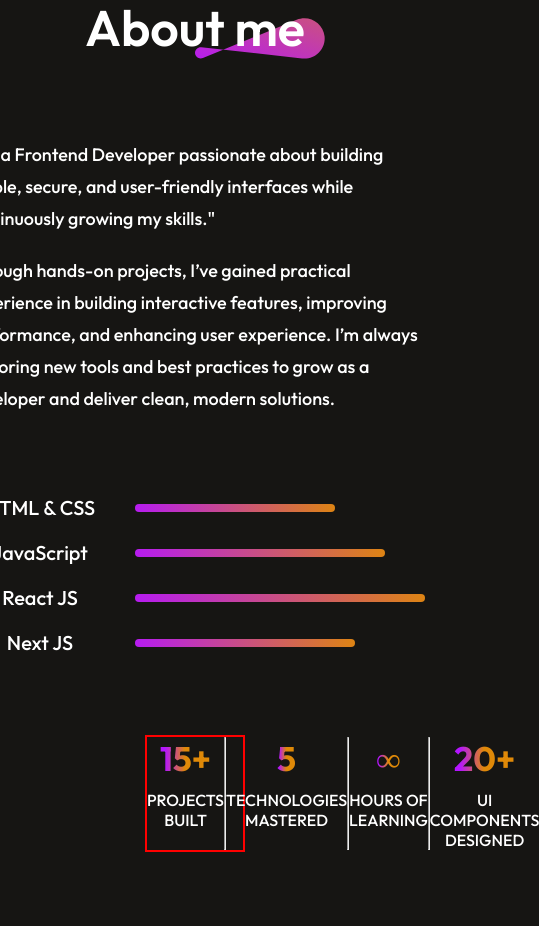
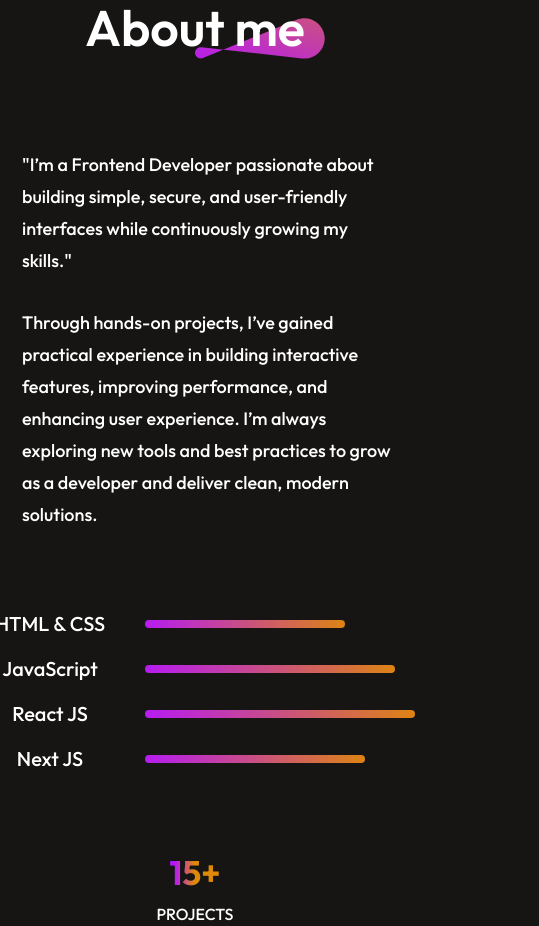
Before and after one commit to AGpeter2018/my-portfolio, a React (Vite) app: page / in a window 390 px wide. Shown: the part 1060-1986 px from the top of the page, 539 px wide, since content can reach past the window. Built offline with nearby package versions, Linux system fonts and the light colour scheme.

Commit message:
added style on icon

```diff
--- a/src/components/about-component/about.style.css
+++ b/src/components/about-component/about.style.css
@@ -41,6 +41,14 @@
   gap: 20px;
   font-size: 24px;
   font-weight: 500;
+}
+
+.about-info p {
+  width: 90%;
+  padding-top: 10px;
+  padding-left: 25px;
+  /* text-align: center; */
+  margin: 0 auto;
 }
 
 @media (max-width: 768px) {
--- a/src/components/achievement-component/achievement.component.css
+++ b/src/components/achievement-component/achievement.component.css
@@ -1,8 +1,13 @@
 .about-achievements {
   display: flex;
+  justify-content: center;
+  align-items: center;
+  flex-wrap: nowrap;
+  gap: 40px;
   width: 100%;
-  justify-content: space-around;
-  margin-bottom: 80px;
+  margin: 0 auto;
+  text-align: center;
+  min-height: 60vh;
 }
 
 .about-achievement {
@@ -32,27 +37,34 @@
   font-weight: 500;
 }
 
+/* ✅ hr appears vertical between items on large screens */
+.about-achievements hr {
+  width: 2px;
+  height: 80px;
+  background: #b415ff;
+  border: none;
+  opacity: 0.4;
+}
+
+/* ✅ Responsive adjustments for small screens */
 @media (max-width: 768px) {
   .about-achievements {
-    display: flex;
-    width: 200%;
-    justify-content: space-around;
-    margin-bottom: 80px;
-    border: 2px solid red;
-
+    flex-direction: column;
+    gap: 25px;
+    text-align: center;
   }
 
-  .about-achievement {
-    gap: 10px;
+  .about-achievements hr {
+    width: 80%;
+    height: 2px;
+    background: #b415ff;
   }
 
   .about-achievement h1 {
     font-size: 34px;
-    font-weight: 700;
   }
 
   .about-achievement p {
-    text-align: center;
     font-size: 16px;
   }
 }
--- a/src/components/skills-component/skill.style.css
+++ b/src/components/skills-component/skill.style.css
@@ -70,7 +70,7 @@
   }
 
   .about-skill .JS-class {
-    width: 290px;
+    width: 270px;
   }
 
   .about-skill .Next-class {
@@ -96,10 +96,7 @@
     text-align: center;
   }
 
-  /* .about-skill hr {
-    width: 80%;
-    height: 5px;
-  } */
+
 
   .about-skill .html-class {
     width: 100px;
@@ -110,7 +107,7 @@
   }
 
   .about-skill .JS-class {
-    width: 190px;
+    width: 170px;
   }
 
   .about-skill .Next-class {
--- a/src/components/social-icon-component/social-icon.style.css
+++ b/src/components/social-icon-component/social-icon.style.css
@@ -1,5 +1,5 @@
 .social {
-  margin-left: 4rem;
+  margin: 0 10px;
 }
 
 .social a {
```
